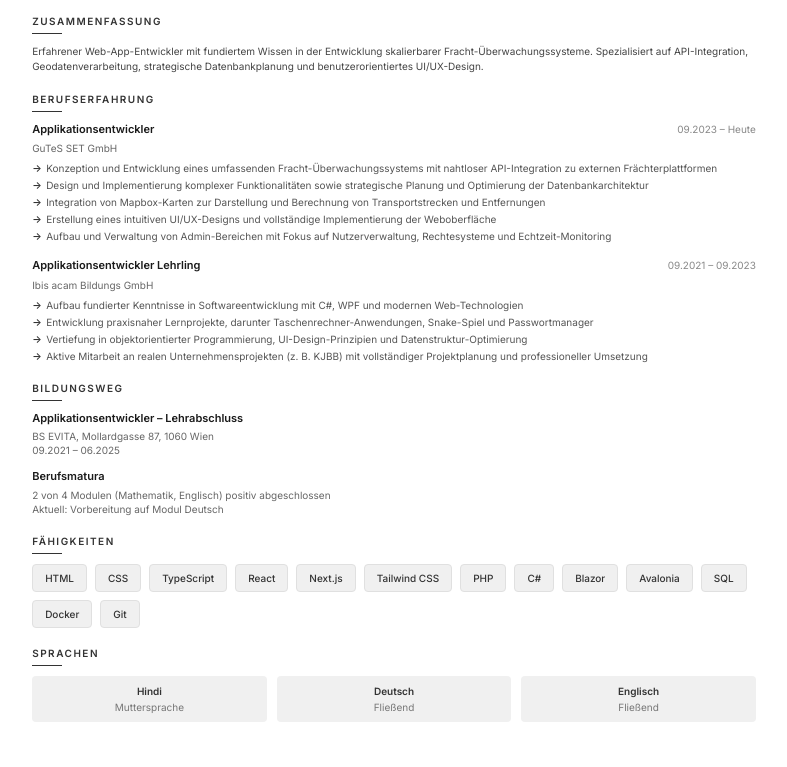
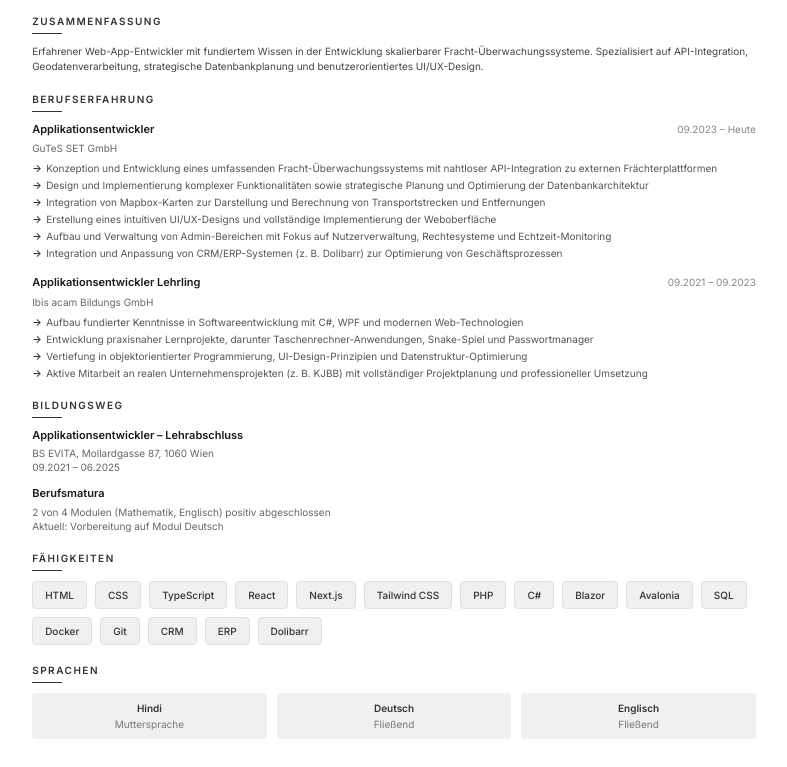
Before and after one commit to aSujal/Lebenslauf, a plain HTML site: page index.html in a window 1280 px wide. Shown: the part 217-984 px from the top of the page, without its empty margins (246-1033 px from the left). Drawn offline with Linux system fonts and the light colour scheme.

Commit message:
Add CRM/ERP integration experience and related skills to CV

```diff
--- a/index.html
+++ b/index.html
@@ -72,6 +72,8 @@
                         </li>
                         <li>Aufbau und Verwaltung von Admin-Bereichen mit Fokus auf Nutzerverwaltung, Rechtesysteme und
                             Echtzeit-Monitoring</li>
+                        <li>Integration und Anpassung von CRM/ERP-Systemen (z. B. Dolibarr) zur Optimierung von
+                            Geschäftsprozessen</li>
                     </ul>
                 </div>
 
@@ -130,6 +132,9 @@
                     <span class="skill-tag">SQL</span>
                     <span class="skill-tag">Docker</span>
                     <span class="skill-tag">Git</span>
+                    <span class="skill-tag">CRM</span>
+                    <span class="skill-tag">ERP</span>
+                    <span class="skill-tag">Dolibarr</span>
                 </div>
             </div>
 
```
